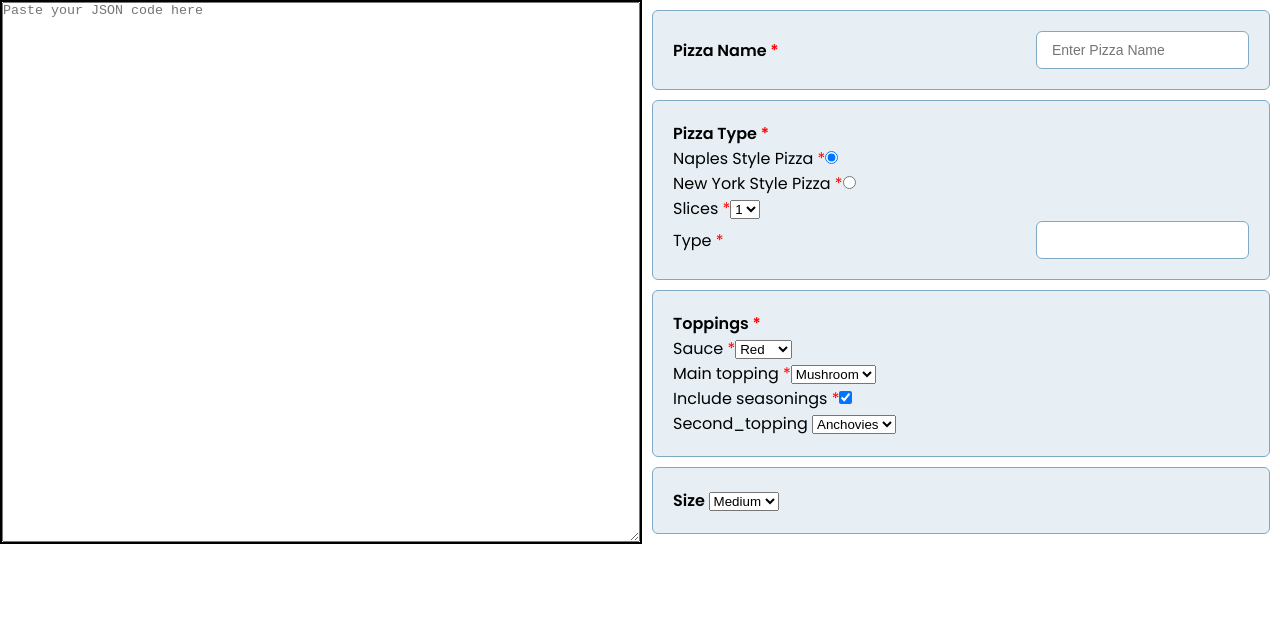
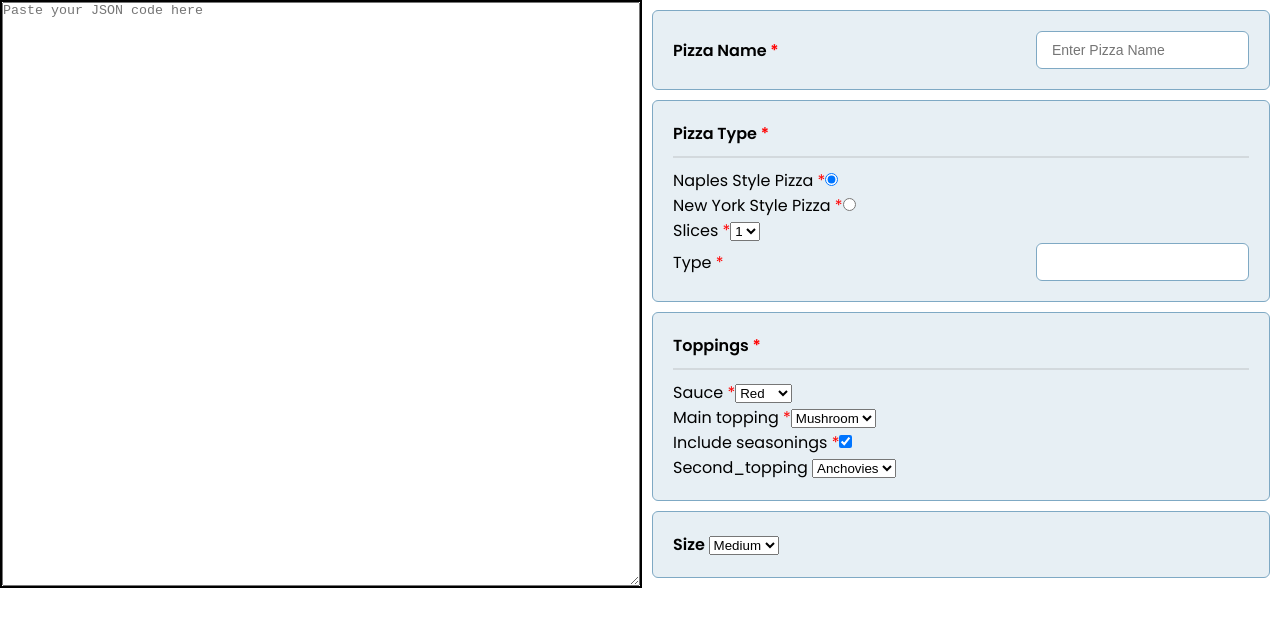
Before and after one commit to PatelPreyansh30/Frontend-Assignment, a React (Create React App) app: page / in a window 1280 px wide. Shown: the top 626 px of the page. Built offline with nearby package versions, Linux system fonts and the light colour scheme.

Commit message:
group divider css

```diff
--- a/src/components/GroupUiType.tsx
+++ b/src/components/GroupUiType.tsx
@@ -15,6 +15,7 @@ const GroupUiType = (props: { data: any; class?: string | "" }) => {
           <span className="input-required">*</span>
         )}
       </p>
+      <hr className="group-ui-divider" />
       {props.data.subParameters.map((subParameter: any, index: any) => (
         <div key={`group: ${index}`}>
           {subParameter.uiType === "Select" && (
--- a/src/style/previewField.css
+++ b/src/style/previewField.css
@@ -28,3 +28,8 @@
     border: 1px solid var(--background-border);
     outline: none;
 }
+
+.group-ui-divider {
+    margin: 10px 0;
+    border: 0.5px solid rgb(128, 128, 128, 0.2);
+}
```
